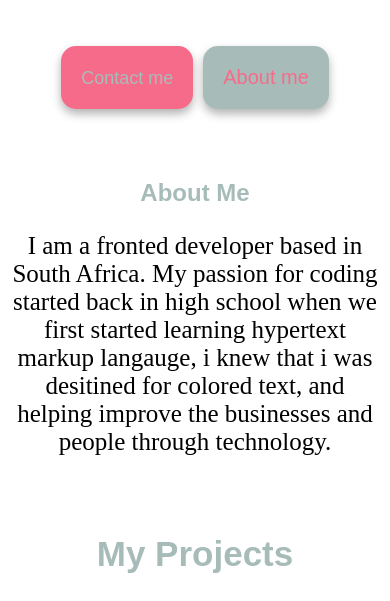
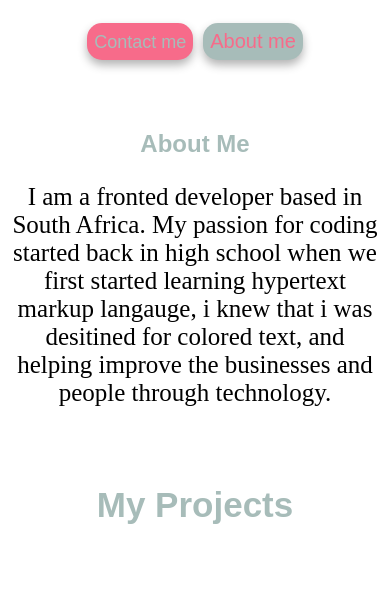
Before and after one commit to HlobisileLukhele/SheCodes-Portfolio, a plain HTML site: page index.html in a window 390 px wide. Shown: the part 499-1100 px from the top of the page. Drawn offline with nearby package versions, Linux system fonts and the light colour scheme.

Commit message:
decreased button padding

```diff
--- a/src/style.css
+++ b/src/style.css
@@ -24,6 +24,7 @@
   .nav-link:hover {
     color: var(--contact-background);
     text-decoration: underline;
+    margin-right: 25px !important;
   }
   .content {
     margin: 45px;
@@ -113,4 +114,7 @@
     img {
         display: none;
     }
+    button {
+        padding: 7px;
+    }
   }
```
